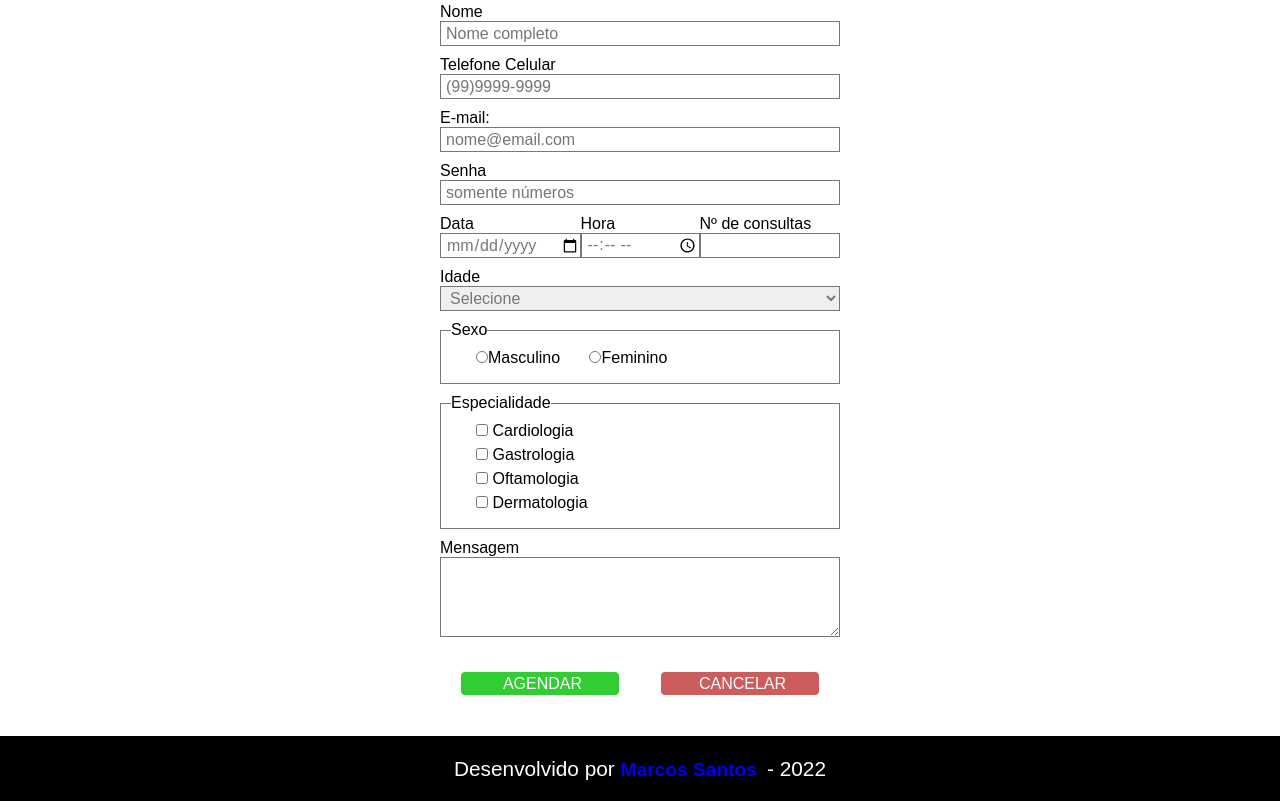
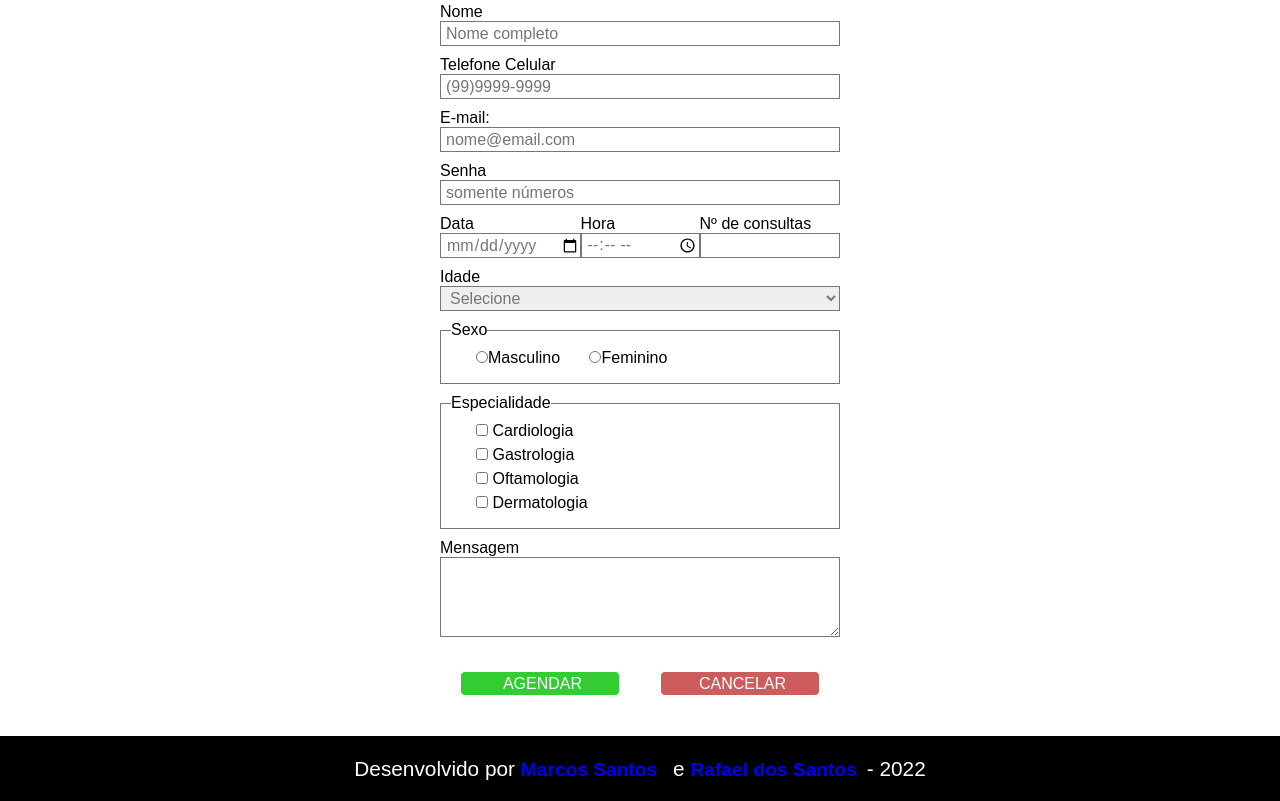
Before and after one commit to MarcosMoreira19/CPI-I, a plain HTML site: page agendamento.html in a window 1280 px wide. Shown: the part 673-1474 px from the top of the page. Drawn offline with Linux system fonts and the light colour scheme; a web font is replaced by a local one.

Commit message:
Update agendamento.html

```diff
--- a/agendamento.html
+++ b/agendamento.html
@@ -95,7 +95,7 @@
 
 		<footer>
 
-			<p>Desenvolvido por <a href="https://www.linkedin.com/in/marcos-vin%C3%ADcius-9a0167214/" target="_blank">Marcos Santos</a>- 2022</p>
+			<p>Desenvolvido por <a href="https://www.linkedin.com/in/marcos-vin%C3%ADcius-9a0167214/" target="_blank">Marcos Santos</a> e <a href="https://store.steampowered.com/app/570/Dota_2/?l=portuguese">Rafael dos Santos</a>- 2022</p>
 
 		</footer>
 
```
